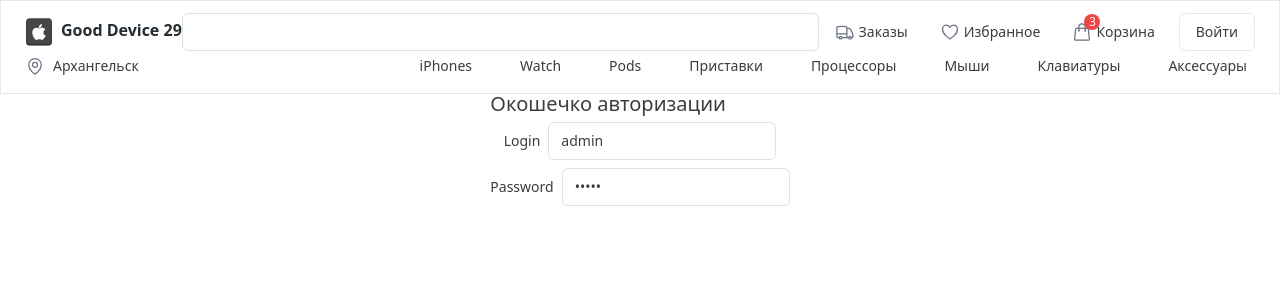
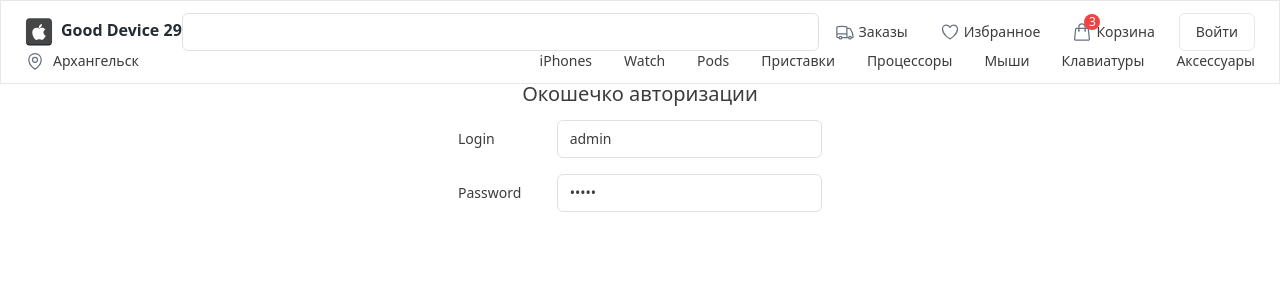
Before and after one commit to nikitaturabov/device-store, a Next.js app: page / in a window 1280 px wide. Shown: the top 300 px of the page. Built offline with nearby package versions, Linux system fonts and the light colour scheme.

Commit message:
поправил баги в Typography компонентах

```diff
--- a/src/app/pages/Home/index.tsx
+++ b/src/app/pages/Home/index.tsx
@@ -7,20 +7,19 @@ export const Home = () => {
   return <FlexContainer className={'h-full'} justify={'center'}>
     <FlexItem>
       <form action=''>
-        <FlexContainer direction={'column'} justify={'center'} gap={2}>
-          <Title.H4>{'Окошечко авторизации'}</Title.H4>
-          <FlexItem>
-            <FlexContainer direction={'row'} alignItems={'center'} justify={'center'} gap={2}>
-              <Text.Small>{'Login'}</Text.Small>
-              <input type={'text'} value={'admin'} className={'w-full rounded-md border border-[#DDE2E4] px-3 py-2 text-sm'} />
-            </FlexContainer>
-          </FlexItem>
-          <FlexItem>
-            <FlexContainer direction={'row'} alignItems={'center'} justify={'center'} gap={2}>
-              <Text.Small>{'Password'}</Text.Small>
-              <input type={'password'} value={'admin'} className={'w-full rounded-md border border-[#DDE2E4] px-3 py-2 text-sm'} />
-            </FlexContainer>
-          </FlexItem>
+        <FlexContainer direction={'column'} justify={'center'} alignItems={'center'} gap={4}>
+          <Title.H4 align={'center'}>{'Окошечко авторизации'}</Title.H4>
+          <FlexContainer direction={'row'} alignItems={'center'} justify={'between'} gap={2}>
+            <Text.Small className={'w-32'}>{'Login'}</Text.Small>
+            <input type={'text'} value={'admin'} className={'w-full rounded-md border border-[#DDE2E4] px-3 py-2 text-sm'} />
+          </FlexContainer>
+
+
+          <FlexContainer direction={'row'} alignItems={'center'} justify={'between'} gap={2}>
+            <Text.Small className={'w-32'}>{'Password'}</Text.Small>
+            <input type={'password'} value={'admin'} className={'w-full rounded-md border border-[#DDE2E4] px-3 py-2 text-sm'} />
+          </FlexContainer>
+
         </FlexContainer>
       </form>
     </FlexItem>
--- a/src/components/Typography/index.tsx
+++ b/src/components/Typography/index.tsx
@@ -9,57 +9,57 @@ const getGeneralClasses = ({weight, align, color}: TClassesArgs) => cn('leading-
   [`text-${color}`]: color
 });
 export const H1: FunctionComponent<TTitleProps> = (props) => {
-  const {weight, align, color, classNames, children} = props;
+  const {weight, align, color, className, children} = props;
 
-  return <h1 className={cn('text-4xl', classNames,
+  return <h1 className={cn('text-4xl', className,
     getGeneralClasses({weight, align, color})
   )}>{children}</h1>;
 };
 
 export const H2: FunctionComponent<TTitleProps> = (props) => {
-  const {weight, align, color, classNames, children} = props;
+  const {weight, align, color, className, children} = props;
 
-  return <h2 className={cn('text-3xl', classNames,
+  return <h2 className={cn('text-3xl', className,
     getGeneralClasses({weight, align, color})
   )}>{children}</h2>;
 };
 
 export const H3: FunctionComponent<TTitleProps> = (props) => {
-  const {weight, align, color, classNames, children} = props;
+  const {weight, align, color, className, children} = props;
 
-  return <h3 className={cn('text-2xl', classNames,
+  return <h3 className={cn('text-2xl', className,
     getGeneralClasses({weight, align, color})
   )}>{children}</h3>;
 };
 
 export const H4: FunctionComponent<TTitleProps> = (props) => {
-  const {weight, align, color, classNames, children} = props;
+  const {weight, align, color, className, children} = props;
 
-  return <h4 className={cn('text-xl', classNames,
+  return <h4 className={cn('text-xl', className,
     getGeneralClasses({weight, align, color})
   )}>{children}</h4>;
 };
 
 export const Large: FunctionComponent<TTextProps> = (props) => {
-  const {weight, align, color, classNames, children} = props;
+  const {weight, align, color, className, children} = props;
 
-  return <div className={cn('text-lg', classNames,
+  return <div className={cn('text-lg', className,
     getGeneralClasses({weight, align, color})
   )}>{children}</div>;
 };
 
 export const Base: FunctionComponent<TTextProps> = (props) => {
-  const {weight, align, color, classNames, children} = props;
+  const {weight, align, color, className, children} = props;
 
-  return <div className={cn('text-base', classNames,
+  return <div className={cn('text-base', className,
     getGeneralClasses({weight, align, color})
   )}>{children}</div>;
 };
 
 export const Small: FunctionComponent<TTextProps> = (props) => {
-  const {weight, align, color, classNames, children} = props;
+  const {weight, align, color, className, children} = props;
 
-  return <div className={cn('text-sm', classNames,
+  return <div className={cn('text-sm', className,
     getGeneralClasses({weight, align, color})
   )}>{children}</div>;
 };
--- a/src/specs/typography.d.ts
+++ b/src/specs/typography.d.ts
@@ -2,7 +2,7 @@ import {TColors} from '@/specs/colors';
 
 type TProps = {
   children: string;
-  classNames?: string;
+  className?: string;
   weight?: 'normal' | 'medium' | 'semibold' | 'bold';
   align?: 'left' | 'right' | 'center' | 'justify';
   color?: TColors;
```
